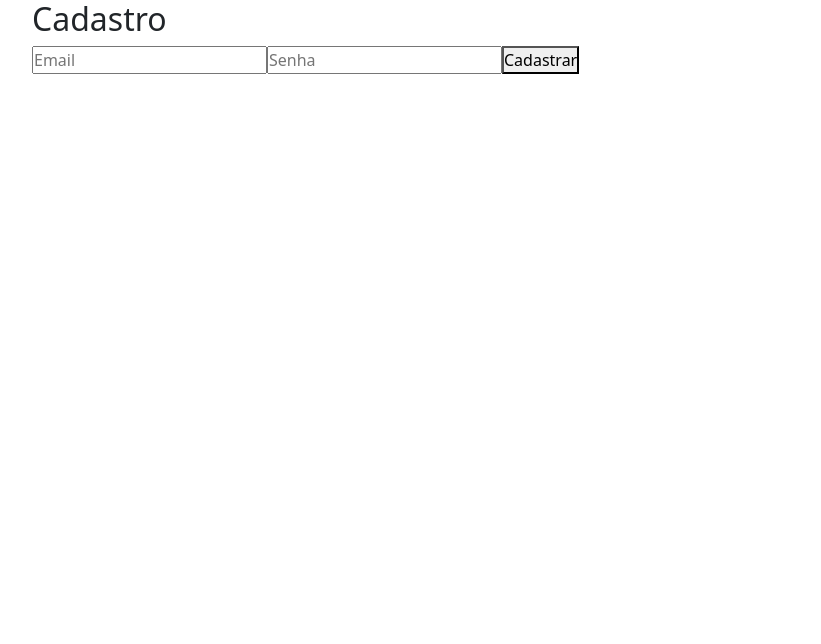
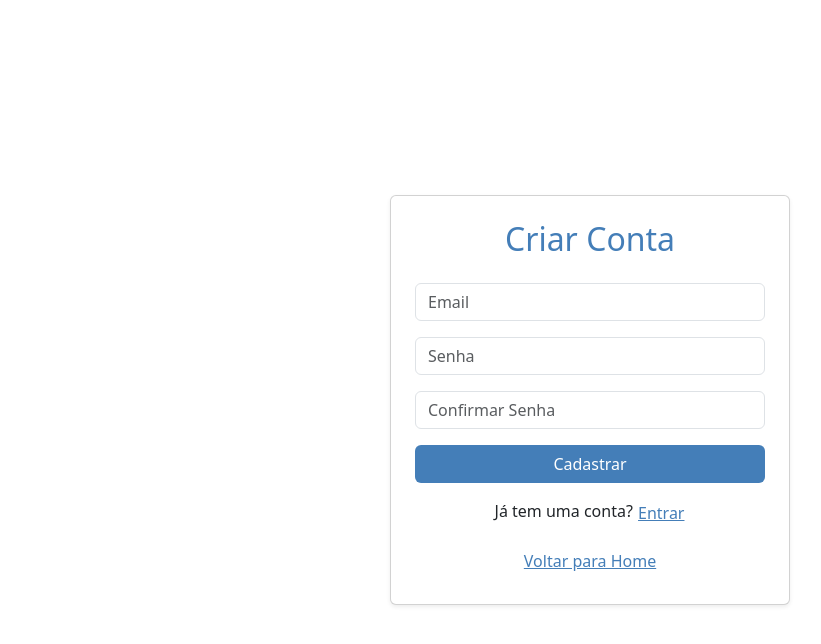
Before and after one commit to eduarda-guimaraes/Vocational-Test, a React (Vite) app in the folder frontend/: page /cadastro in a window 1280 px wide. Shown: the top 644 px of the page, without its empty margins (50-871 px from the left). Built offline with nearby package versions, Linux system fonts and the light colour scheme.

Commit message:
cadastro e login estilizados

```diff
--- a/frontend/package.json
+++ b/frontend/package.json
@@ -11,7 +11,7 @@
     "@popperjs/core": "^2.11.8",
     "axios": "^1.6.7",
     "bootstrap": "^5.3.5",
-    "bootstrap-icons": "^1.12.1",
+    "bootstrap-icons": "^1.13.1",
     "firebase": "^10.14.1",
     "react": "^18.2.0",
     "react-dom": "^18.2.0",
--- a/frontend/src/components/header.jsx
+++ b/frontend/src/components/header.jsx
@@ -17,7 +17,7 @@ function Header() {
             <span className="ms-3">Vocational Test</span>
           </a>
           <div className="d-flex ms-auto align-items-center">
-             <Link className={`nav-link mx-3 ${pathname === '/' ? 'active' : ''}`} to="/">Home</Link>
+             <Link className={`nav-link mx-3 ${pathname === '/home' ? 'active' : ''}`} to="/home">Home</Link>
              <Link className={`nav-link mx-3 ${pathname === '/chat' ? 'active' : ''}`} to="/chat">Chat</Link>
              <Link className={`nav-link mx-3 ${pathname === '/perfil' ? 'active' : ''}`} to="/perfil">
               {/* Ícone de perfil */}
--- a/frontend/src/pages/cadastro.jsx
+++ b/frontend/src/pages/cadastro.jsx
@@ -1,16 +1,24 @@
 import React, { useState } from 'react';
 import { createUserWithEmailAndPassword } from 'firebase/auth';
 import { auth } from '../services/firebase';
-import { useNavigate } from 'react-router-dom';
+import { useNavigate, Link } from 'react-router-dom';
 
 export default function Cadastro() {
   const [email, setEmail] = useState('');
   const [senha, setSenha] = useState('');
+  const [confirmSenha, setConfirmSenha] = useState('');
   const [erro, setErro] = useState('');
   const navigate = useNavigate();
 
   const handleCadastro = async (e) => {
     e.preventDefault();
+    setErro('');
+
+    if (senha !== confirmSenha) {
+      setErro('As senhas não coincidem.');
+      return;
+    }
+
     try {
       await createUserWithEmailAndPassword(auth, email, senha);
       navigate('/perfil');
@@ -20,26 +28,63 @@ export default function Cadastro() {
   };
 
   return (
-    <div className="container">
-      <h2>Cadastro</h2>
+    <div className="container d-flex justify-content-center align-items-center vh-100">
+      <div className="card p-4 shadow-sm" style={{ maxWidth: '400px', width: '100%' }}>
+        <h2 className="mb-4 text-center" style={{ color: '#447EB8' }}>Criar Conta</h2>
         <form onSubmit={handleCadastro}>
+          <div className="mb-3">
             <input
               type="email"
+              className="form-control"
               placeholder="Email"
               value={email}
               onChange={(e) => setEmail(e.target.value)}
               required
             />
+          </div>
+          <div className="mb-3">
             <input
               type="password"
+              className="form-control"
               placeholder="Senha"
               value={senha}
               onChange={(e) => setSenha(e.target.value)}
               required
+              minLength={6}
             />
-        {erro && <p style={{ color: 'red' }}>{erro}</p>}
-        <button type="submit">Cadastrar</button>
+          </div>
+          <div className="mb-3">
+            <input
+              type="password"
+              className="form-control"
+              placeholder="Confirmar Senha"
+              value={confirmSenha}
+              onChange={(e) => setConfirmSenha(e.target.value)}
+              required
+              minLength={6}
+            />
+          </div>
+          {erro && <p className="text-danger mb-3">{erro}</p>}
+          <button
+            type="submit"
+            className="btn w-100 mb-3"
+            style={{ backgroundColor: '#447EB8', color: '#fff' }}
+          >
+            Cadastrar
+          </button>
         </form>
+        <div className="text-center">
+          <p>
+            Já tem uma conta?{' '}
+            <Link to="/" className="btn btn-link p-0" style={{ color: '#447EB8' }}>
+              Entrar
+            </Link>
+          </p>
+          <Link to="/home" className="btn btn-link" style={{ color: '#447EB8' }}>
+            Voltar para Home
+          </Link>
+        </div>
+      </div>
     </div>
   );
 }
--- a/frontend/src/pages/login.jsx
+++ b/frontend/src/pages/login.jsx
@@ -1,7 +1,7 @@
 import React, { useState } from 'react';
 import { signInWithEmailAndPassword } from 'firebase/auth';
 import { auth } from '../services/firebase';
-import { useNavigate } from 'react-router-dom';
+import { useNavigate, Link } from 'react-router-dom';
 
 export default function Login() {
   const [email, setEmail] = useState('');
@@ -11,6 +11,7 @@ export default function Login() {
 
   const handleLogin = async (e) => {
     e.preventDefault();
+    setErro('');
     try {
       await signInWithEmailAndPassword(auth, email, senha);
       navigate('/perfil');
@@ -20,26 +21,51 @@ export default function Login() {
   };
 
   return (
-    <div className="container">
-      <h2>Login</h2>
+    <div className="container d-flex justify-content-center align-items-center vh-100">
+      <div className="card p-4 shadow-sm" style={{ maxWidth: '400px', width: '100%' }}>
+        <h2 className="mb-4 text-center" style={{ color: '#447EB8' }}>Login</h2>
         <form onSubmit={handleLogin}>
+          <div className="mb-3">
             <input
               type="email"
+              className="form-control"
               placeholder="Email"
               value={email}
               onChange={(e) => setEmail(e.target.value)}
               required
             />
+          </div>
+          <div className="mb-3">
             <input
               type="password"
+              className="form-control"
               placeholder="Senha"
               value={senha}
               onChange={(e) => setSenha(e.target.value)}
               required
             />
-        {erro && <p style={{ color: 'red' }}>{erro}</p>}
-        <button type="submit">Entrar</button>
+          </div>
+          {erro && <p className="text-danger mb-3">{erro}</p>}
+          <button
+            type="submit"
+            className="btn w-100 mb-3"
+            style={{ backgroundColor: '#447EB8', color: '#fff' }}
+          >
+            Entrar
+          </button>
         </form>
+        <div className="text-center">
+          <p>
+            Não tem uma conta?{' '}
+            <Link to="/cadastro" className="btn btn-link p-0" style={{ color: '#447EB8' }}>
+              Criar Conta
+            </Link>
+          </p>
+          <Link to="/home" className="btn btn-link" style={{ color: '#447EB8' }}>
+            Voltar para Home
+          </Link>
+        </div>
+      </div>
     </div>
   );
 }
```
Also changed, not shown: frontend/src/components/footer.jsx (added, +11 -0 lines), 1 other file (tests, documents, lock files or other folders). Lines whose indentation alone changed are shown as unchanged.
